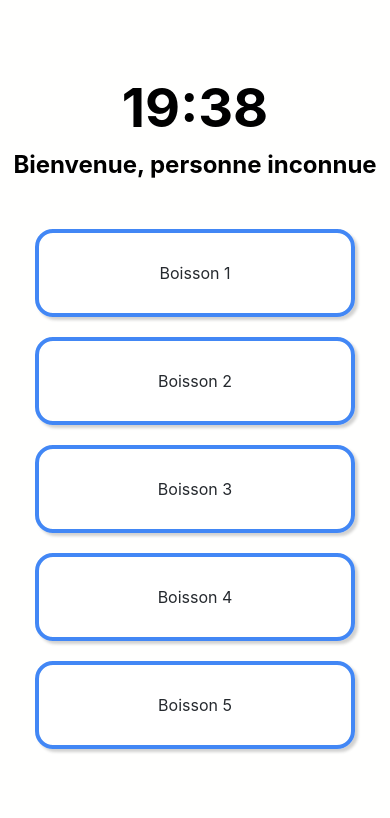
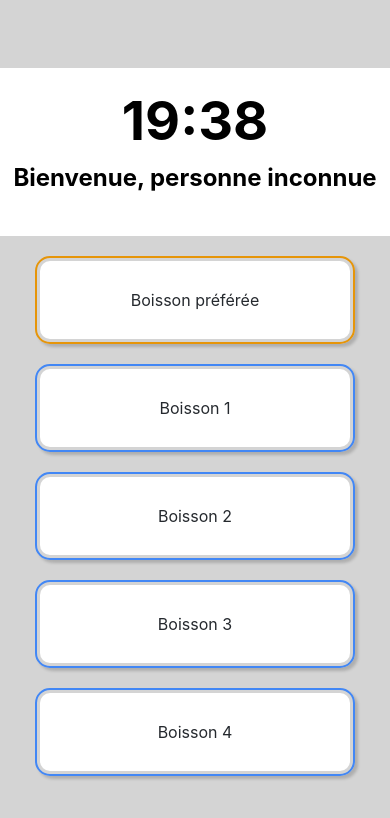
Before and after one commit to LeVraiArdox/jfcocktail, a React Native app: screen / in a window 390 px wide. Shown: the top 818 px of the page. Built offline with nearby package versions, Linux system fonts and the light colour scheme; no server answers.

Commit message:
updated things

```diff
--- a/App.js
+++ b/App.js
@@ -11,11 +11,11 @@ export default function App() {
   return (
     <View style={styles.container}>
       <Header name={name} />
+      <Button theme='favourite' label="Boisson préférée" />
       <Button theme='primary' label="Boisson 1" />
       <Button theme='primary' label="Boisson 2" />
       <Button theme='primary' label="Boisson 3" />
       <Button theme='primary' label="Boisson 4" />
-      <Button theme='primary' label="Boisson 5" />
       <StatusBar style="auto" />
     </View>
   );
@@ -24,7 +24,7 @@ export default function App() {
 const styles = StyleSheet.create({
   container: {
     flex: 1,
-    backgroundColor: '#fffffe',
+    backgroundColor: '#d4d4d4',
     alignItems: 'center',
     justifyContent: 'center',
   },
--- a/components/buttons.js
+++ b/components/buttons.js
@@ -1,18 +1,6 @@
 import { StyleSheet, View, Pressable, Text } from "react-native";
-import FontAwesome from "@expo/vector-icons/FontAwesome";
 
-function requestToNode(data) {
-  const requestOptions = {
-    method: "POST",
-    headers: { "Content-Type": "application/json" },
-    body: JSON.stringify(data),
-  };
-
-  fetch("http://localhost:1880/endpoint", requestOptions)
-    .then((response) => response.json())
-    .then((data) => this.setState({ postId: data.id }))
-    .catch((error) => console.error("Error:", error));
-}
+import requestToNode from "./request";
 
 export default function Button({ label, theme, onPress }) {
   if (theme === "primary") {
@@ -21,15 +9,39 @@ export default function Button({ label, theme, onPress }) {
         style={[
           styles.buttonContainer,
           {
-            borderWidth: 4,
+            borderWidth: 2,
             borderColor: "#4287f5",
-            borderRadius: 18,
-          } /* #4287f5 */,
+            borderRadius: 15,
+          },
         ]}
       >
         <Pressable
           style={[styles.button, { backgroundColor: "#fff" }]}
-          onPress={requestToNode(label)}
+          onPress={() => requestToNode(label)}
+        >
+          <Text style={[styles.buttonLabel, { color: "#25292e" }]}>
+            {label}
+          </Text>
+        </Pressable>
+      </View>
+    );
+  }
+
+  if (theme === "favourite") {
+    return (
+      <View
+        style={[
+          styles.buttonContainer,
+          {
+            borderWidth: 2,
+            borderColor: "#e69509",
+            borderRadius: 15,
+          },
+        ]}
+      >
+        <Pressable
+          style={[styles.button, { backgroundColor: "#fff" }]}
+          onPress={() => requestToNode(label)}
         >
           <Text style={[styles.buttonLabel, { color: "#25292e" }]}>
             {label}
@@ -41,7 +53,7 @@ export default function Button({ label, theme, onPress }) {
 
   return (
     <View style={styles.buttonContainer}>
-      <Pressable style={styles.button} onPress={requestToNode(label)}>
+      <Pressable style={styles.button} onPress={() => requestToNode(label)}>
         <Text style={styles.buttonLabel}>{label}</Text>
       </Pressable>
     </View>
@@ -56,7 +68,7 @@ const styles = StyleSheet.create({
     alignItems: "center",
     justifyContent: "center",
     padding: 3,
-    marginBottom: 20,
+    marginTop: 20,
     shadowOpacity: 0.2,
     shadowColor: "#171717",
     shadowOffset: { width: 3, height: 3 },
--- a/components/header.js
+++ b/components/header.js
@@ -13,10 +13,15 @@ export  default function Header({ name }) {
 };
 
 const styles = StyleSheet.create({
+    container: {
+        width:  '100%',
+        height: '20%',
+        backgroundColor: '#fff',
+        paddingTop: 20,
+    },
     textHeader: {
         fontSize: 24,
         color: "#000",
-        paddingBottom: 50,
         alignSelf: 'center',
         fontWeight: 'bold'
     },
--- /dev/null
+++ b/components/request.js
@@ -0,0 +1,14 @@
+export default function requestToNode(label) {
+
+    const requestOptions = {
+        method: "POST",
+        headers: { "Content-Type": "application/json" },
+        body: JSON.stringify(label),
+        };
+
+    return (
+        fetch("http://localhost:1880/endpoint", requestOptions).then((response) =>
+        response.json()
+        )
+    );
+};
```
